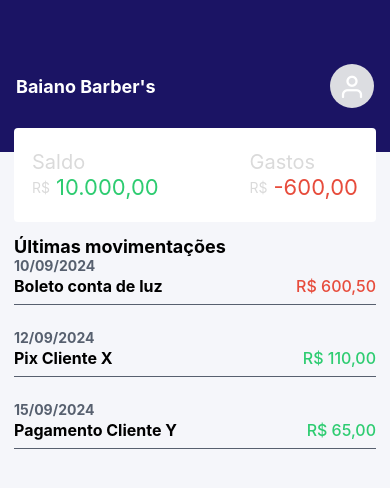
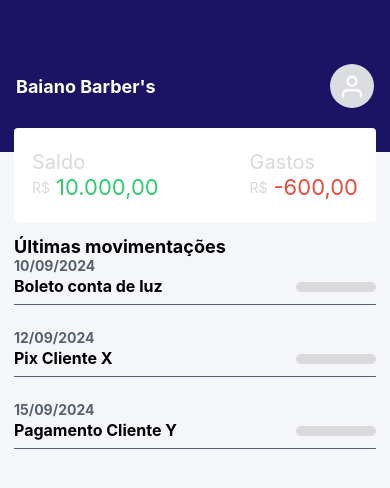
Before and after one commit to GustavoMarialva/barbearia, a React Native app: screen / in a window 390 px wide. Shown: the top 488 px of the page. Built offline with nearby package versions, Linux system fonts and the light colour scheme.

Commit message:
esconde os value e adiciona useState no touch

```diff
--- a/src/components/Movements/index.js
+++ b/src/components/Movements/index.js
@@ -1,18 +1,30 @@
-import React from "react";
+import React, { useState } from "react";
 
 import { StyleSheet, View, Text, TouchableOpacity } from "react-native";
 
 export default function Movements({ data }) {
+  const [showValue, setShowValue] = useState(false);
   return (
-    <TouchableOpacity style={styles.container}>
+    <TouchableOpacity
+      style={styles.container}
+      onPress={() => setShowValue(!showValue)}
+    >
       <Text style={styles.date}>{data.date}</Text>
 
       <View style={styles.content}>
         <Text style={styles.label}>{data.label}</Text>
 
-        <Text style={data.type === 1 ? styles.value : styles.expenses}>
-          R$ {data.value}
-        </Text>
+        {showValue ? (
+          <Text style={data.type === 1 ? styles.value : styles.expenses}>
+            {data.type === 1 ? `R$ ${data.value}` : `R$ -${data.value}`}
+          </Text>
+        ) : (
+          <View style={styles.skeleton}></View>
+        )}
+
+        {/* <Text style={data.type === 1 ? styles.value : styles.expenses}>
+          {data.type === 1 ? `R$ ${data.value}` : `R$ -${data.value}`}
+        </Text> */}
       </View>
     </TouchableOpacity>
   );
@@ -54,4 +66,12 @@
     color: "#e74c3c",
     fontWeight: "500",
   },
+
+  skeleton: {
+    marginTop: 6,
+    width: 80,
+    height: 10,
+    backgroundColor: "#dadada",
+    borderRadius: 8,
+  },
 });
```
